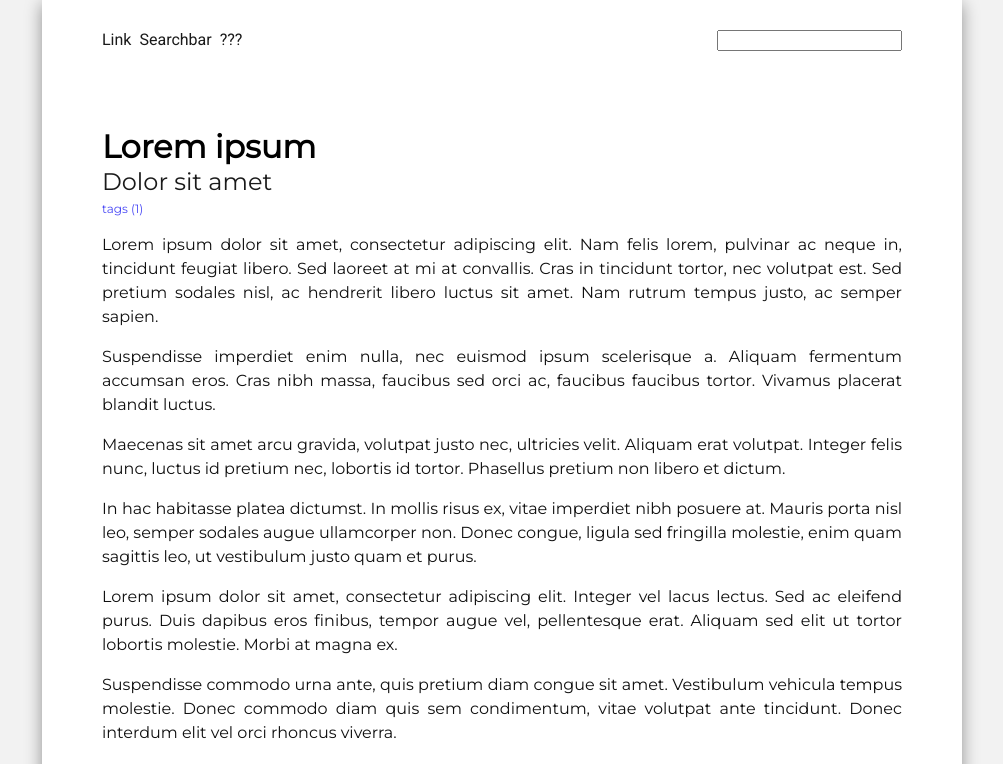
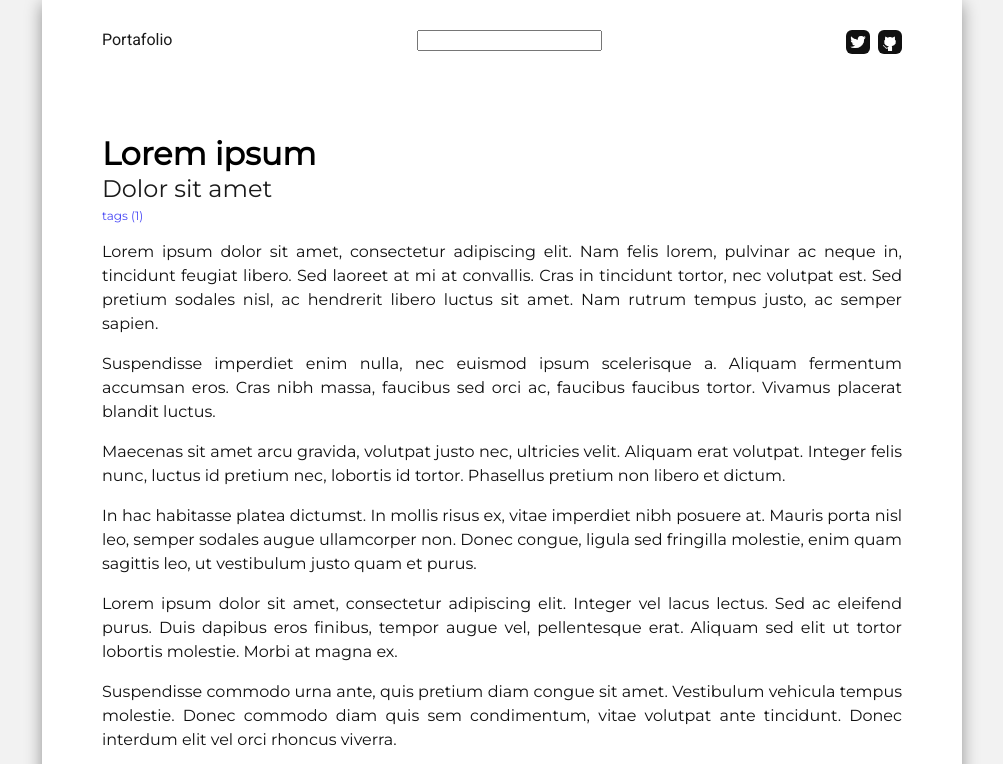
Before and after one commit to sgq995/sgq995.github.io, a React (Create React App) app: page / in a window 1280 px wide. Shown: the top 764 px of the page, without its empty margins (138-1141 px from the left). Built offline with nearby package versions, Linux system fonts and the light colour scheme.

Commit message:
feat(navigation): Added icons to navbar

```diff
--- a/src/components/Nav.css
+++ b/src/components/Nav.css
@@ -16,13 +16,13 @@
   position: sticky;
   top: 0;
 
-  transition: all 0.25s linear;
+  transition: box-shadow 1s linear;
 }
 
 .Nav--shadow {
   box-shadow: 0 2px 8px 0 rgba(0, 0, 0, 0.4);
 
-  transition: all 1s linear;
+  transition: box-shadow 0.25s linear;
 }
 
 .Nav__list {
@@ -40,3 +40,8 @@
 .Nav__item:first-child {
   margin-left: 0;
 }
+
+.Nav__icon {
+  width: 24px;
+  height: 24px;
+}
--- a/src/components/Nav.tsx
+++ b/src/components/Nav.tsx
@@ -2,6 +2,9 @@ import { render } from '@testing-library/react';
 import React from 'react';
 
 import './Nav.css';
+
+import twitterIcon from '../assets/twitter-icon.svg';
+import githubIcon from '../assets/github-icon.svg';
 
 class Nav extends React.Component {
   navRef = React.createRef<HTMLElement>();
@@ -30,21 +33,27 @@ class Nav extends React.Component {
       <nav className="Nav" ref={this.navRef}>
         <ul className="Nav__list">
           <li className="Nav__item">
-            Link
-        </li>
-
-          <li className="Nav__item">
-            Searchbar
-        </li>
-
-          <li className="Nav__item">
-            ???
-        </li>
+            Portafolio
+          </li>
         </ul>
 
         <form>
           <input />
         </form>
+
+        <ul className="Nav__list">
+          <li className="Nav__item">
+            <a href="https://twitter.com/segoqu95">
+              <img className="Nav__icon" alt="Twitter" src={twitterIcon} />
+            </a>
+          </li>
+
+          <li className="Nav__item">
+            <a href="https://github.com/sgq995">
+              <img className="Nav__icon" alt="GitHub" src={githubIcon} />
+            </a>
+          </li>
+        </ul>
       </nav>
     );
   }
```
Also changed, not shown: src/assets/github-icon.svg (added), src/assets/twitter-icon.svg (added).
